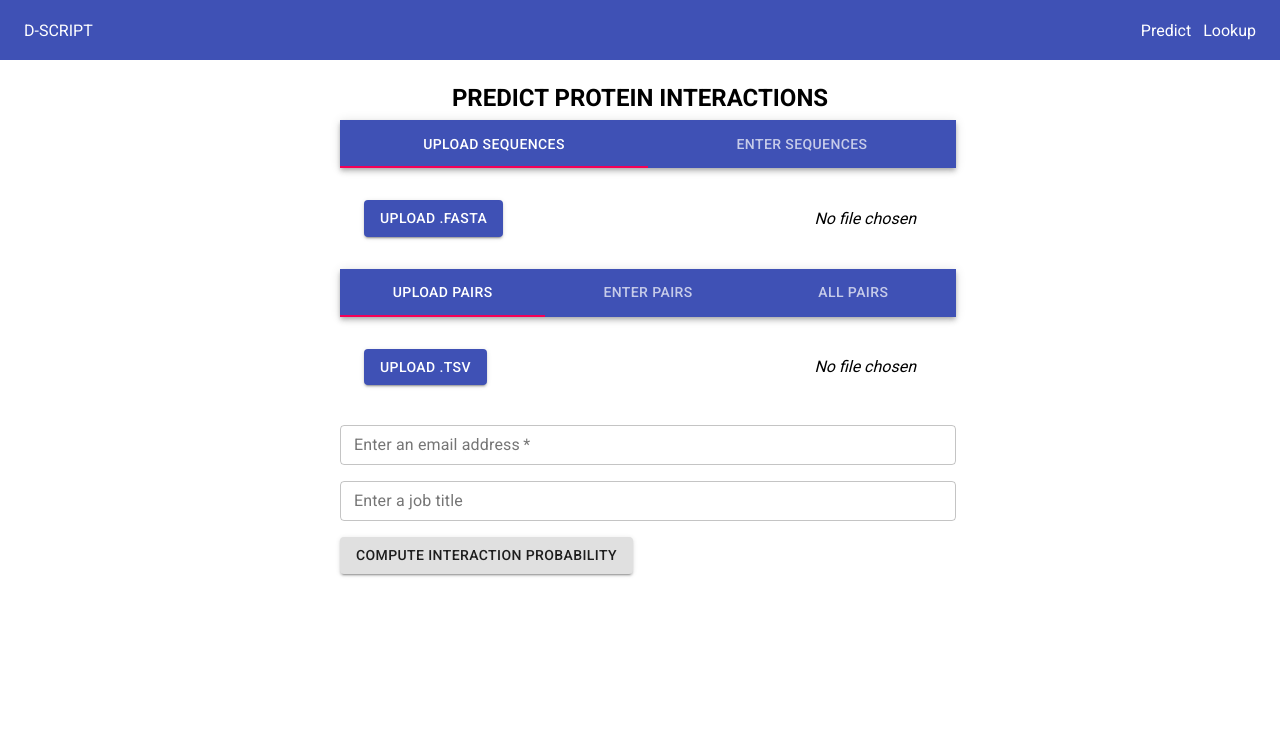
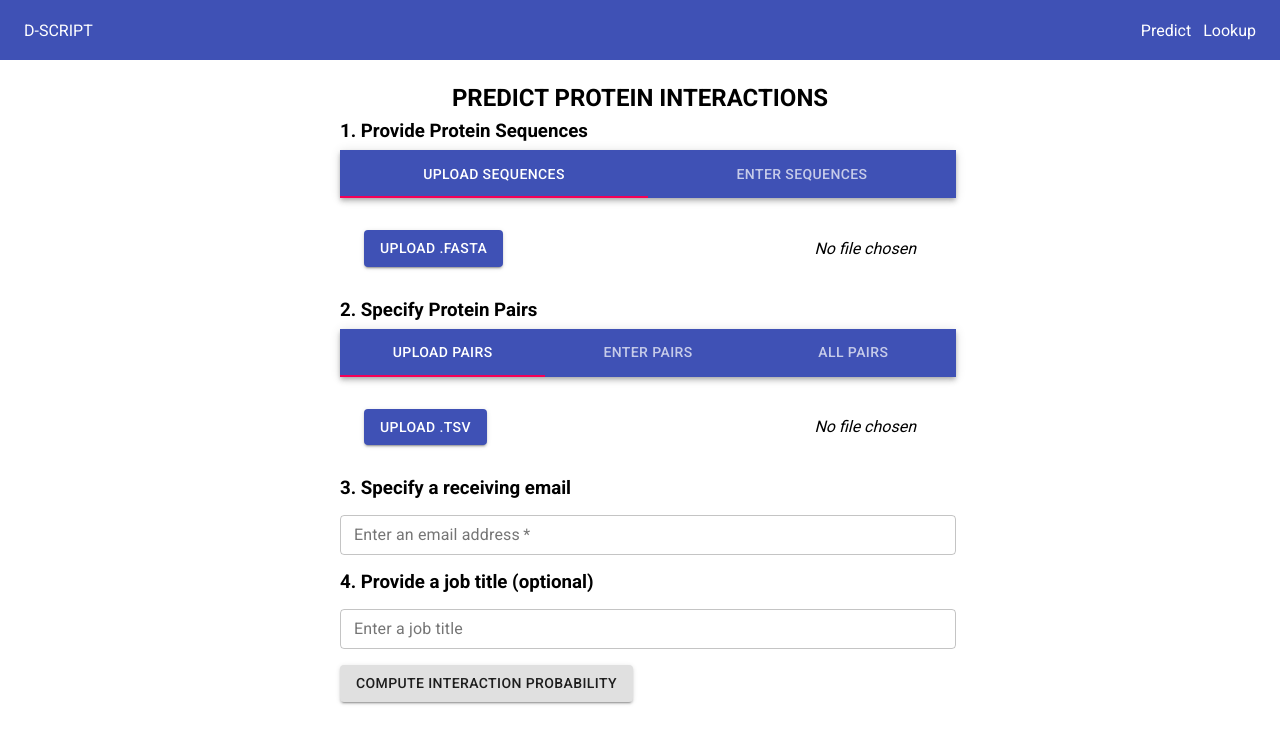
Before and after one commit to samsledje/D-SCRIPT, a React (Create React App) app in the folder web-server/frontend/: page /predict in a window 1280 px wide. Shown: the top 744 px of the page. Built offline with nearby package versions, Linux system fonts and the light colour scheme.

Commit message:
Added headers for each input section

```diff
--- a/web-server/frontend/src/components/modules/PredictInput.js
+++ b/web-server/frontend/src/components/modules/PredictInput.js
@@ -159,6 +159,7 @@ export default function PredictInput() {
             {/* <h1>Predict Protein Interactions</h1> */}
             <h2>PREDICT PROTEIN INTERACTIONS</h2>
             <form autoComplete="off">
+                <h3>1. Provide Protein Sequences</h3>
                 <SequenceInput
                     index={item.seqsIndex}
                     handleIndexChange={handleSeqsIndexChange}
@@ -166,6 +167,7 @@ export default function PredictInput() {
                     handleUploadChange={handleSeqsUploadChange}
                     handleInputChange={handleSeqsInputChange}
                 ></SequenceInput>
+                <h3>2. Specify Protein Pairs</h3>
                 <PairInput
                     index={item.pairsIndex}
                     handleIndexChange={handlePairsIndexChange}
@@ -173,6 +175,7 @@ export default function PredictInput() {
                     handleUploadChange={handlePairsUploadChange}
                     handleInputChange={handlePairsInputChange}
                 ></PairInput>
+                <h3>3. Specify a receiving email</h3>
                 <TextField
                     label='Enter an email address'
                     value={item.email}
@@ -183,6 +186,7 @@ export default function PredictInput() {
                     spellCheck={false}
                     onChange={handleEmailChange}>
                 </TextField>
+                <h3>4. Provide a job title (optional)</h3>
                 <TextField
                     label='Enter a job title'
                     value={item.title}
```
